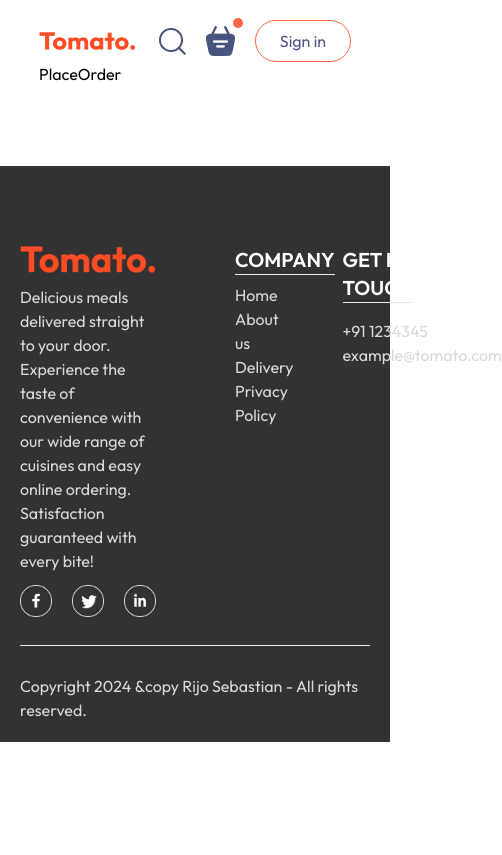
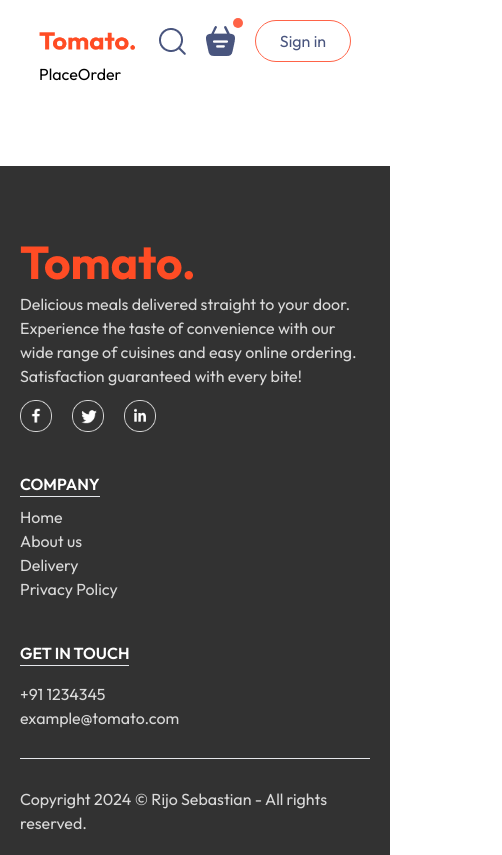
Before and after one commit to RijoKsd/food-delivery-app, a React (Vite) app in the folder client/: page /order in a window 390 px wide. Shown: the whole page, 502 px wide, since content can reach past the window. Built offline with nearby package versions, Linux system fonts and the light colour scheme.

Commit message:
Add footer responsive

```diff
--- a/client/src/components/Footer/Footer.jsx
+++ b/client/src/components/Footer/Footer.jsx
@@ -6,8 +6,8 @@ const Footer = () => {
       id="footer"
       className="text-[#d9d9d9] bg-[#323232] flex flex-col items-center gap-5 p-5 pt-20 mt-20"
     >
-      <div className="footer-content w-full gap-20 grid grid-cols-4">
-        <div className="left col-span-2    flex flex-col items-start gap22">
+      <div className="footer-content w-full gap-10 lg:gap-20 grid lg:grid-cols-4">
+        <div className="left lg:col-span-2    flex flex-col items-start ">
           <img src={assets.logo} alt="logo" />
           <p className="mt-3">
             Delicious meals delivered straight to your door. Experience the
@@ -30,7 +30,7 @@ const Footer = () => {
           </div>
         </div>
         <div className="center flex flex-col items-start gap:2">
-          <h2 className="font-semibold text-xl border-b mb-2 text-white uppercase">
+          <h2 className="font-semibold lg:text-xl border-b mb-2 text-white uppercase">
             Company
           </h2>
           <ul>
@@ -41,7 +41,7 @@ const Footer = () => {
           </ul>
         </div>
         <div className="right flex flex-col items-start gap-2 ">
-          <h2 className="font-semibold text-xl border-b mb-2 text-white uppercase">
+          <h2 className="font-semibold lg:text-xl border-b mb-2 text-white uppercase">
             Get in touch
           </h2>
           <ul>
@@ -52,9 +52,9 @@ const Footer = () => {
       </div>
       <hr className="w-full  my-2 bg-darkGray" />
       <p className="copyright">
-        Copyright 2024 &copy{" "}
+        Copyright 2024 &copy;
         <a href="https://rijoksd.netlify.app" target="_blank">
-          Rijo Sebastian
+           {" "}Rijo Sebastian
         </a>{" "}
         - All rights reserved.
       </p>
```
